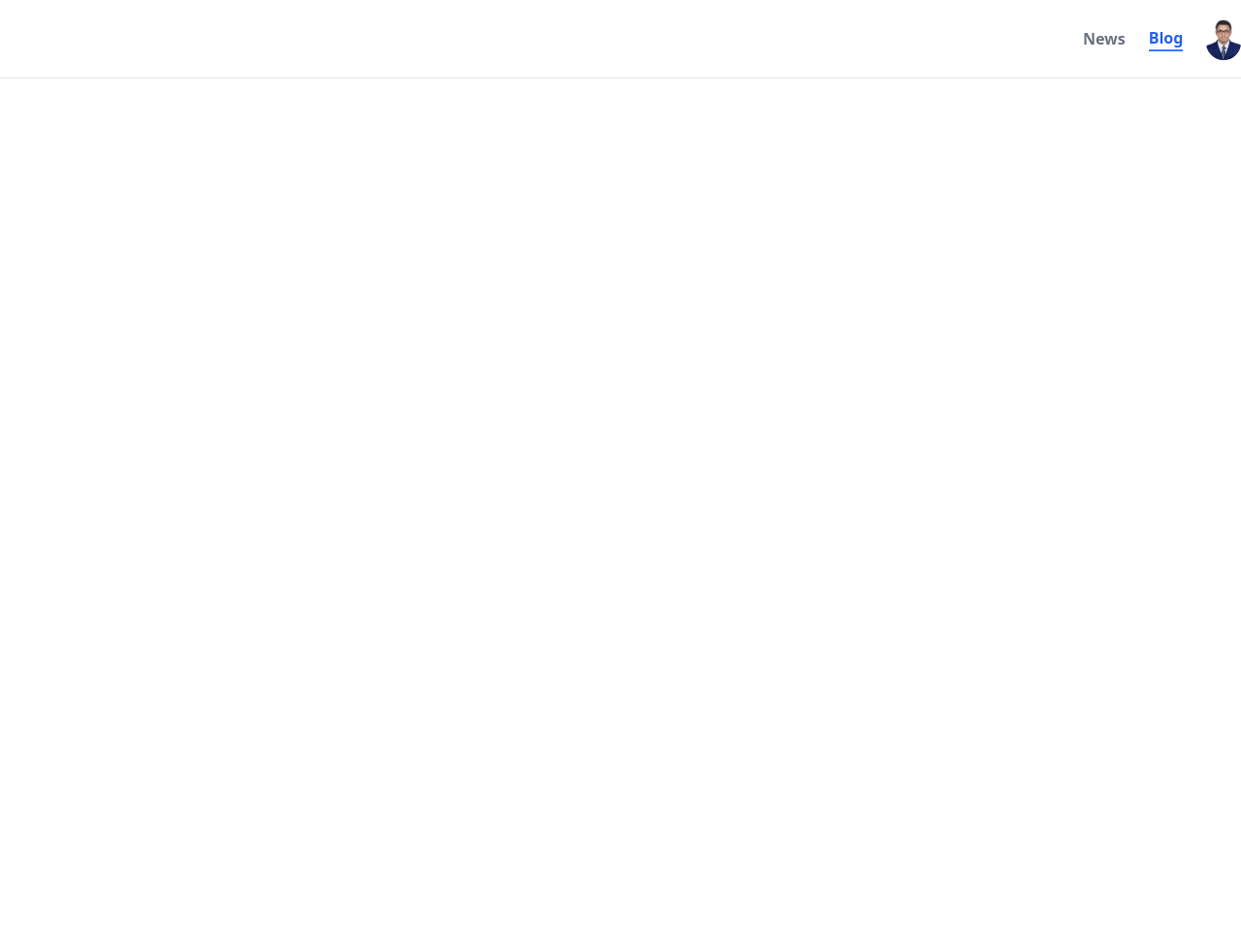
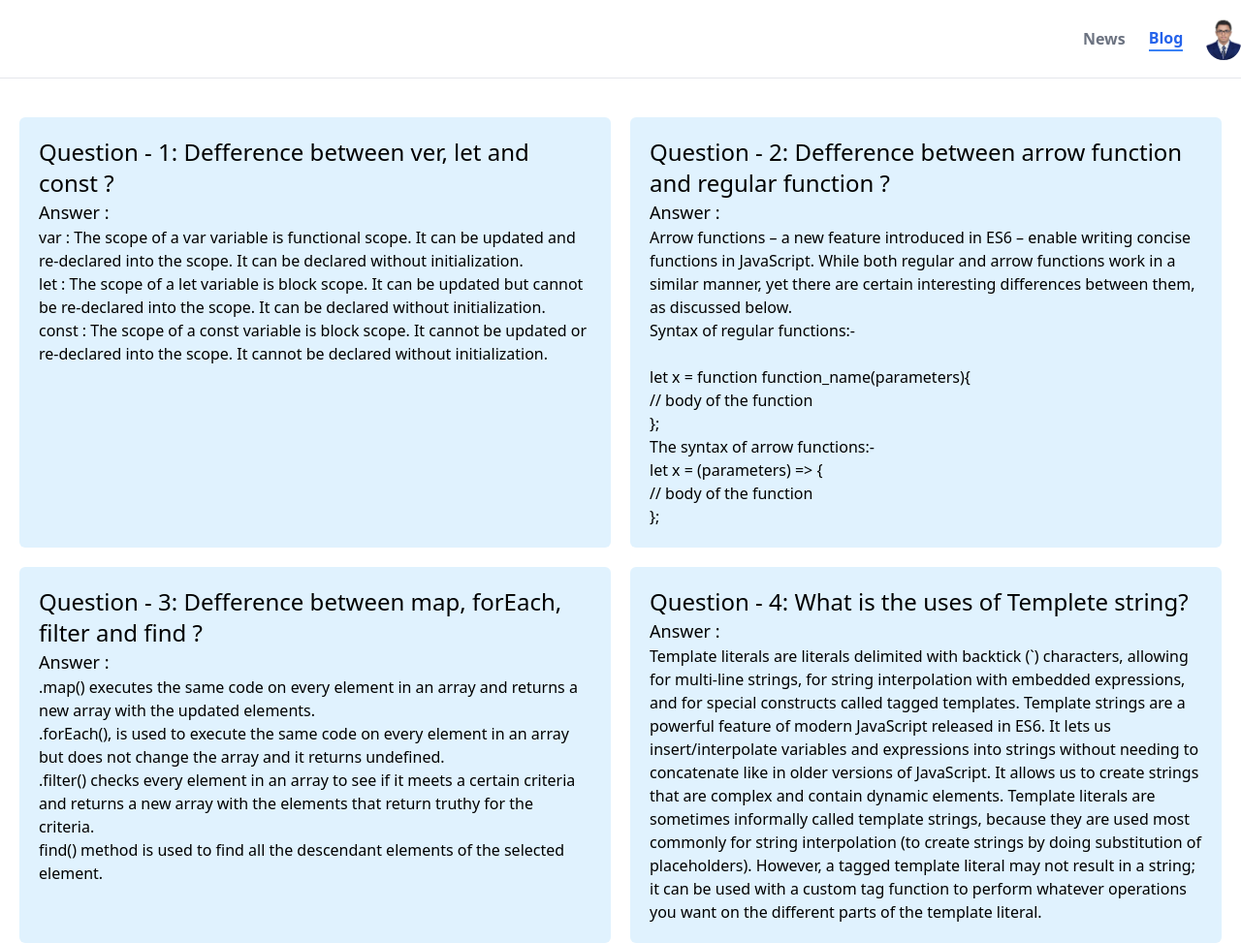
Before and after one commit to rajbalaraj/b6-news-portal-assignment, a plain HTML site: page blog.html in a window 1280 px wide. Shown: the whole page at 97% size. Before the commit the page ends 800 px from the top, so only its background shows below. Drawn offline with nearby package versions, Linux system fonts and the light colour scheme.

Commit message:
main section2

```diff
--- a/blog.html
+++ b/blog.html
@@ -44,7 +44,67 @@
         </section>
     </header>
     <!-- eader end  -->
+    <!-- main start  -->
+    <main class="container mx-auto pt-10 pl-3 pr-3 lg:pl-5 lg:pr-5">
+        <section class="grid grid-cols-1 md:grid-cols-2 gap-5">
+            <div class="question-div bg-sky-100 p-5 rounded-md">
+                <h2 class="text-2xl">Question - 1: Defference between ver, let and const ?</h2>
+                <p class="text-lg">Answer : </p>
+                <p>var : The scope of a var variable is functional scope. It can be updated and re-declared into the
+                    scope. It can be declared without initialization.</p>
+                <p>let : The scope of a let variable is block scope. It can be updated but cannot be re-declared into
+                    the scope. It can be declared without initialization.</p>
+                <p>const : The scope of a const variable is block scope. It cannot be updated or re-declared into the
+                    scope. It cannot be declared without initialization.</p>
+            </div>
+            <div class="question-div bg-sky-100 p-5 rounded-md">
+                <h2 class="text-2xl">Question - 2: Defference between arrow function and regular function ?</h2>
+                <p class="text-lg">Answer : </p>
+                <p>Arrow functions – a new feature introduced in ES6 – enable writing concise functions in JavaScript.
+                    While both regular and arrow functions work in a similar manner, yet there are certain interesting
+                    differences between them, as discussed below.</p>
+                <p>Syntax of regular functions:-</p><br>
+                <p>
+                    let x = function function_name(parameters){<br>
+                    // body of the function<br>
+                    };
+                </p>
+                <p>The syntax of arrow functions:-</p>
+                <p>
+                    let x = (parameters) => {<br>
+                    // body of the function <br>
+                    };
+                </p>
+            </div>
+            <div class="question-div bg-sky-100 p-5 rounded-md">
+                <h2 class="text-2xl">Question - 3: Defference between map, forEach, filter and find ?</h2>
+                <p class="text-lg">Answer : </p>
+                <p>.map() executes the same code on every element in an array and returns a new array with the updated
+                    elements.</p>
+                <p>.forEach(), is used to execute the same code on every element in an array but does not change the
+                    array and it returns undefined.</p>
+                <p>.filter() checks every element in an array to see if it meets a certain criteria and returns a new
+                    array with the elements that return truthy for the criteria.</p>
+                <p>find() method is used to find all the descendant elements of the selected element.</p>
+            </div>
+            <div class="question-div bg-sky-100 p-5 rounded-md">
+                <h2 class="text-2xl">Question - 4: What is the uses of Templete string?</h2>
+                <p class="text-lg">Answer : </p>
+                <p>Template literals are literals delimited with backtick (`) characters, allowing for multi-line
+                    strings, for string interpolation with embedded expressions, and for special constructs called
+                    tagged templates. Template strings are a powerful feature of modern JavaScript released in ES6. It
+                    lets us insert/interpolate variables and expressions into strings without needing to concatenate
+                    like in older versions of JavaScript. It allows us to create strings that are complex and contain
+                    dynamic elements. Template literals are sometimes informally called template strings, because they
+                    are used most commonly for string interpolation (to create strings by doing substitution of
+                    placeholders). However, a tagged template literal may not result in a string; it can be used with a
+                    custom tag function to perform whatever operations you want on the different parts of the template
+                    literal.</p>
+            </div>
 
+        </section>
+    </main>
+    <!-- main end  -->
 
 </body>
 
```
